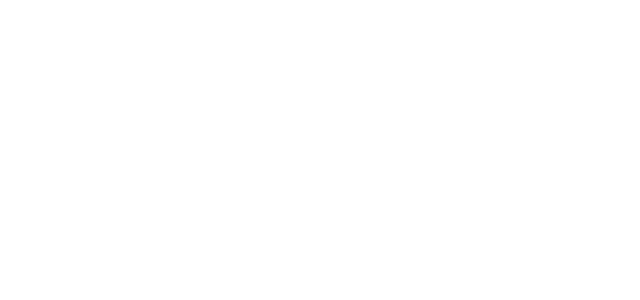
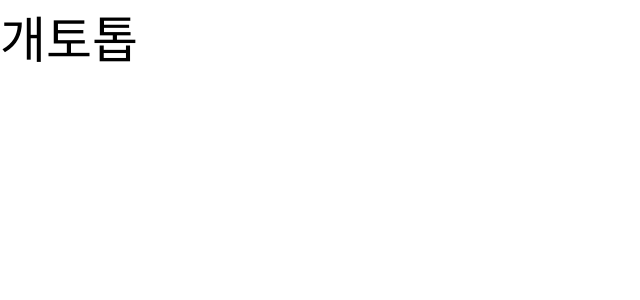
Before and after one commit to mmyeon/gaetotop, a React (Create React App) app: page / in a window 1280 px wide. Shown: the top 300 px of the page, without its empty margins (0-640 px from the left). Built offline with nearby package versions, Linux system fonts and the light colour scheme; a web font is replaced by a local one.

Commit message:
헤더 컴포넌트 생성

```diff
--- a/src/App.js
+++ b/src/App.js
@@ -1,8 +1,13 @@
 import React from "react";
+import Header from "./components/Header";
 import "./App.css";
 
 function App() {
-  return <div className="App"></div>;
+  return (
+    <div className="App">
+      <Header />
+    </div>
+  );
 }
 
 export default App;
--- /dev/null
+++ b/src/components/Header.jsx
@@ -0,0 +1,8 @@
+import React from "react";
+import "./Header.scss";
+
+const Home = () => {
+  return <div className="home_logo">개토톱</div>;
+};
+
+export default Home;
--- /dev/null
+++ b/src/components/Header.scss
@@ -0,0 +1,3 @@
+.home_logo {
+  font-size: 50px;
+}
```
